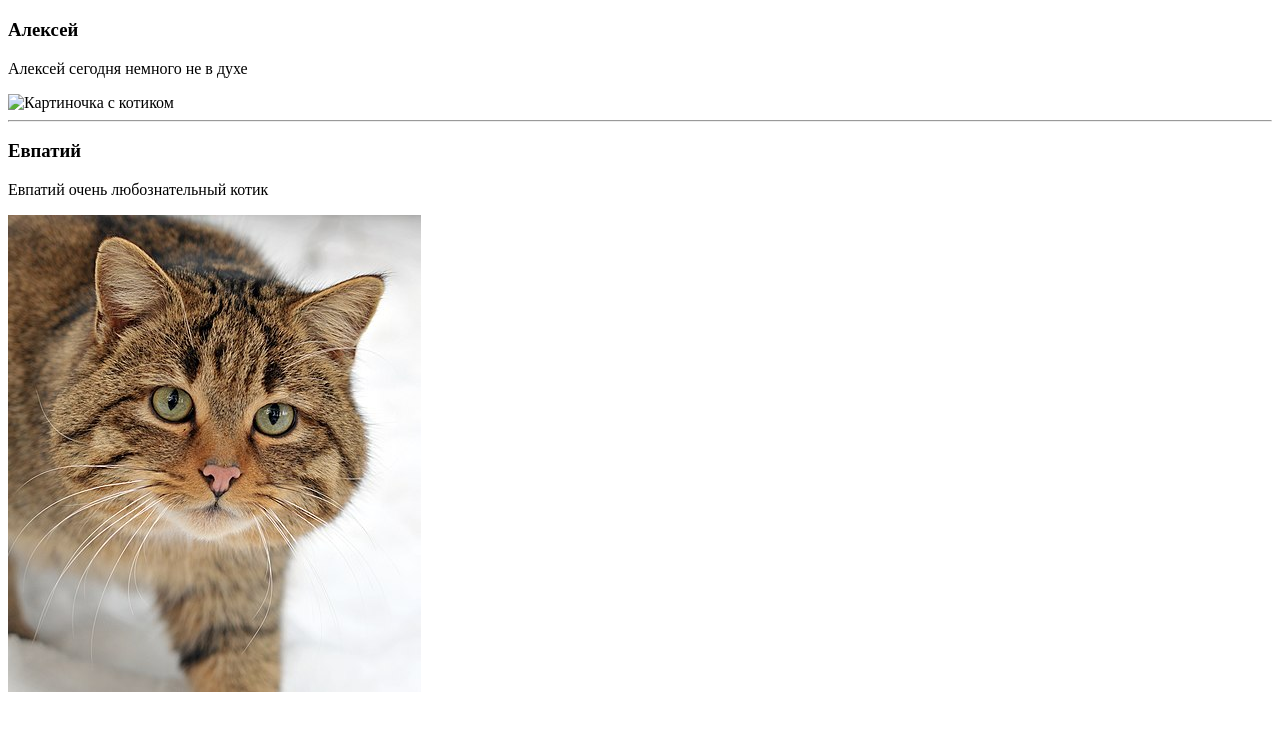
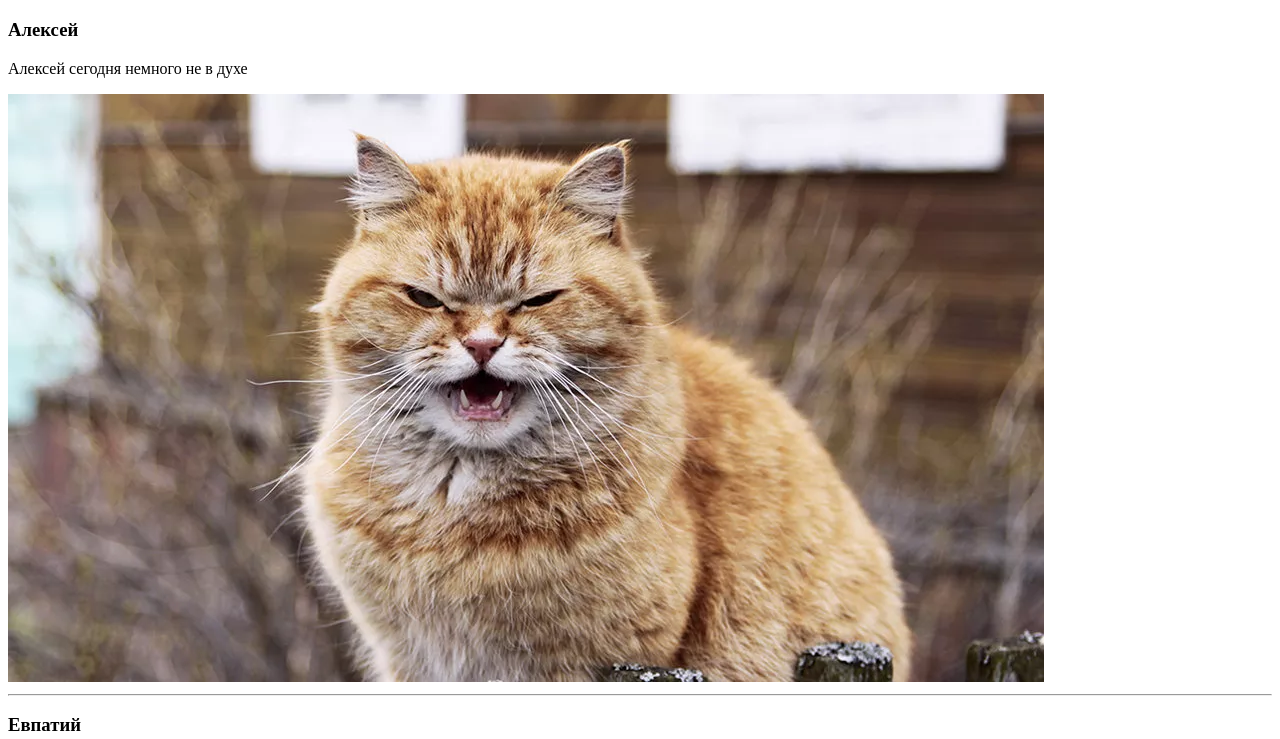
Before and after one commit to akfy/firs-project, a plain HTML site: page folder/inner/index.html in a window 1280 px wide. Shown: the part 61-800 px from the top of the page. Drawn offline with Linux system fonts and the light colour scheme.

Commit message:
Update index.html

```diff
--- a/folder/inner/index.html
+++ b/folder/inner/index.html
@@ -8,7 +8,7 @@
     <h1>Познакомьтесь с моими котиками</h1>
     <h3>Алексей</h3>
     <p>Алексей сегодня немного не в духе</p>
-    <img src="img/img1.jpg" alt="Картиночка с котиком">
+    <img src="/img/img1.jpg" alt="Картиночка с котиком">
 
     <hr>
     <h3>Евпатий</h3>
```
